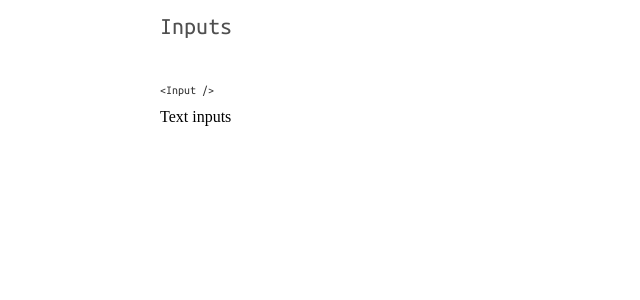
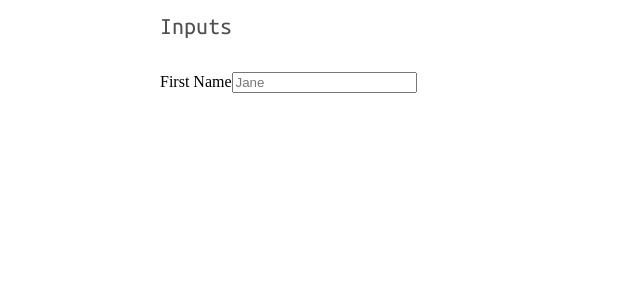
Before and after one commit to sasha-khbrv/devChallengesInputs, a React (Create React App) app: page / in a window 1280 px wide. Shown: the top 300 px of the page, without its empty margins (0-640 px from the left). Built offline with nearby package versions, Linux system fonts and the light colour scheme.

Commit message:
Added a basic Formik/Yup layout

```diff
--- a/src/Components/Form.jsx
+++ b/src/Components/Form.jsx
@@ -1,15 +1,36 @@
 import React from 'react';
 import TextInput from './TextInput/TextInput';
+import * as Yup from "yup";
+import { Formik } from 'formik';
 
-function Forms() {
+const Form = () => {
   return (
-    <div className='row'>
-      <div className="cell">
-        <p className='cell-title'>&lt;Input /&gt;</p>
-        <TextInput />
-      </div>
-    </div>
+    <>
+      <Formik
+        initialValues={{
+          firstName: ""
+        }}
+        validationSchema={Yup.object({
+          firstName: Yup.string()
+            .max(15, "Must be 15 characters or less")
+            .required("Required")
+        })}
+        onSubmit={async (values, { setSubmitting }) => {
+          await new Promise(r => setTimeout(r, 500));
+          setSubmitting(false);
+        }}
+      >
+        <form>
+          <TextInput
+            label="First Name"
+            name="firstName"
+            type="text"
+            placeholder="Jane"
+          />
+        </form>
+      </Formik>
+    </>
   );
-}
+};
 
-export default Forms;
+export default Form;
--- a/src/Components/TextInput/TextInput.jsx
+++ b/src/Components/TextInput/TextInput.jsx
@@ -1,11 +1,19 @@
 import React from 'react';
+import { useField} from "formik";
 
-function TextInput() {
+const TextInput = ({ label, ...props }) => {
+  // useField() returns [formik.getFieldProps(), formik.getFieldMeta()]
+  // which we can spread on <input> and alse replace ErrorMessage entirely.
+  const [field, meta] = useField(props);
   return (
-    <div>
-      Text inputs
+    <div className='cell'>
+      <label htmlFor={props.id || props.name}>{label}</label>
+      <input className="text-input" {...field} {...props} />
+      {meta.touched && meta.error ? (
+        <div className="error">{meta.error}</div>
+      ) : null}
     </div>
   );
-}
+};
 
 export default TextInput;
```
Also changed, not shown: 1 other file (tests, documents, lock files or other folders).
